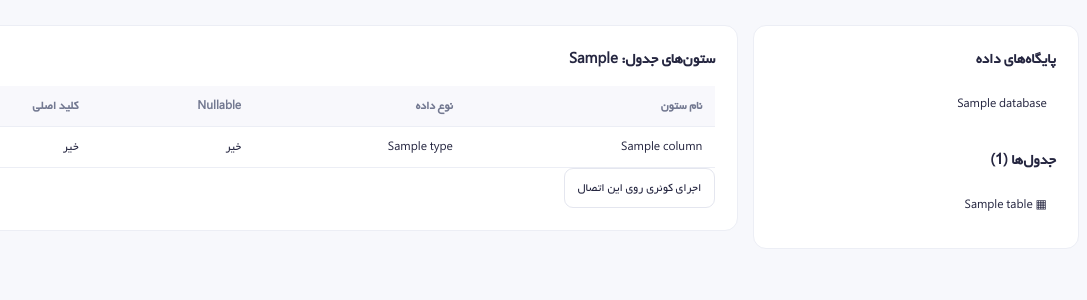
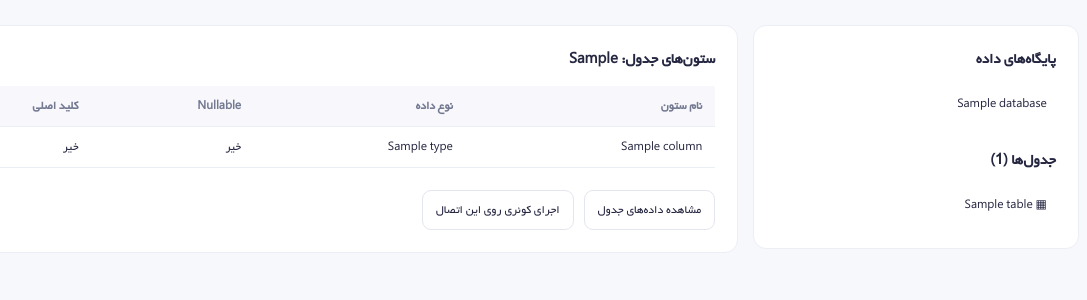
Before and after one commit to Ehsankhalili13/Database-Studio, a Flask app: template templates/explorer.html in a window 1280 px wide. Shown: the part 150-450 px from the top of the page, without its empty margins (150-1237 px from the left). Run offline with Flask 3, Linux system fonts and the light colour scheme; the template is opened without the code that fills it: most values are stand-ins (such as "Sample title", 1, 10 or a date in 2020).

Commit message:
Link schema explorer to table data browser

```diff
--- a/templates/explorer.html
+++ b/templates/explorer.html
@@ -47,7 +47,10 @@
                         </tbody>
                     </table>
                 </div>
-                <a class="button" href="{{ url_for('connections.query', connection_id=connection.id) }}">اجرای کوئری روی این اتصال</a>
+                <div class="form-actions">
+                    <a class="button" href="{{ url_for('connections.table_data', connection_id=connection.id, table_name=selected_table) }}">مشاهده داده‌های جدول</a>
+                    <a class="button" href="{{ url_for('connections.query', connection_id=connection.id) }}">اجرای کوئری روی این اتصال</a>
+                </div>
             {% else %}
                 <div class="empty-state compact">
                     <h2>یک جدول را انتخاب کن</h2>
```
